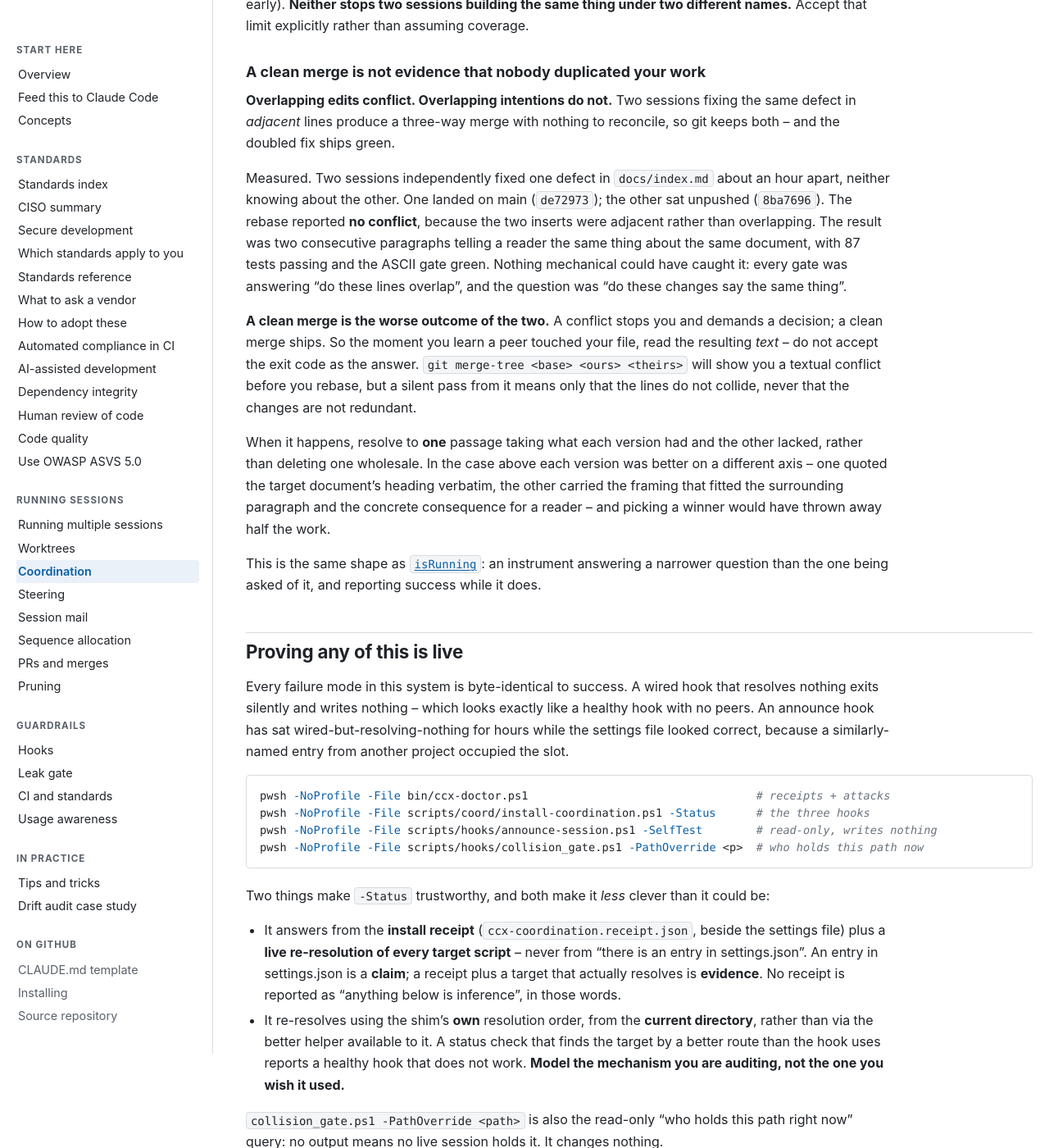
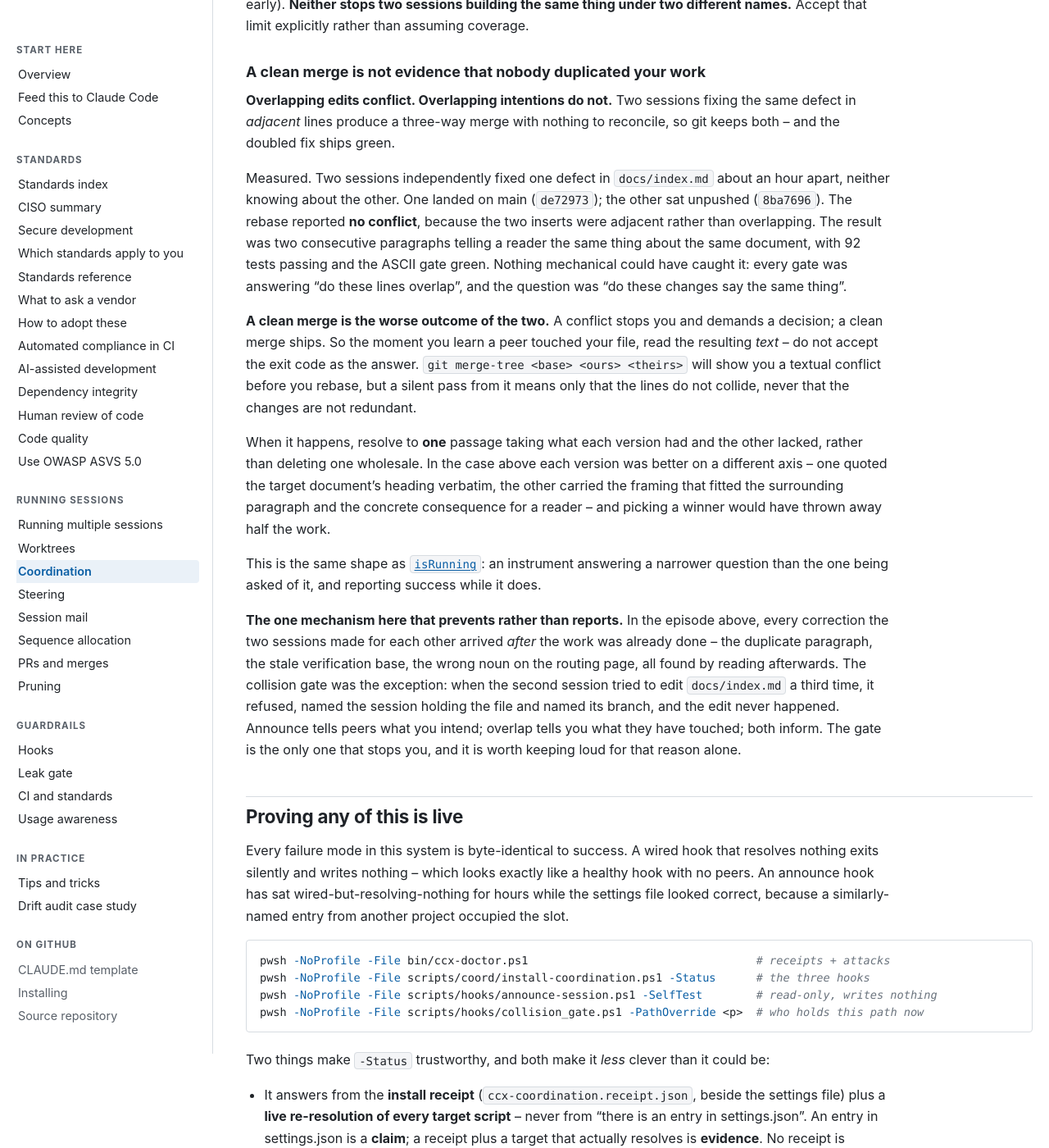
Before and after one commit to wshallwshall/claude-multisession, a Jekyll site: the page built from docs/COORDINATION.md, in a window 1280 px wide and 1400 px high, scrolled down 15699 px. Shown: the whole window at 82% size. Built offline with Jekyll 4.4.1, drawn with Linux system fonts in a browser that asks for light colours; our own code applies the rules of GitHub Pages for plain Markdown files.

Commit message:
docs(coord): the gate was the only thing that stopped a collision instead of reporting one
Two corrections to aa6290b, both from the session on the other side of that
episode.

The test count was wrong. I wrote 87, which was my own earlier run; the session
that held the doubled paragraph measured 92 green over it. Theirs is the number at
the moment the defect existed, which is the number the sentence is making a claim
about.

The stronger point was missing entirely. Every correction the two sessions made
for each other that evening arrived after the work was done -- the duplicated
paragraph, a verification run measured against a base that had moved, a stale noun
on the routing page. All found by reading afterwards. The collision gate was the
exception: it refused an edit to docs/index.md, named the session holding the file
and named its branch, and the edit never happened.

That is the difference between the three mechanisms and it was not written down.
Announce tells peers what you intend. Overlap tells you what they have touched.
Both inform, and both leave you free to proceed into a collision. The gate is the
only one that stops you, which is the argument for tolerating its interruptions.

Co-Authored-By: Claude Opus 5 <noreply@anthropic.com>

```diff
--- a/docs/COORDINATION.md
+++ b/docs/COORDINATION.md
@@ -650,7 +650,7 @@ Measured. Two sessions independently fixed one defect in `docs/index.md` about a
 knowing about the other. One landed on main (`de72973`); the other sat unpushed (`8ba7696`). The
 rebase reported **no conflict**, because the two inserts were adjacent rather than overlapping. The
 result was two consecutive paragraphs telling a reader the same thing about the same document, with
-87 tests passing and the ASCII gate green. Nothing mechanical could have caught it: every gate was
+92 tests passing and the ASCII gate green. Nothing mechanical could have caught it: every gate was
 answering "do these lines overlap", and the question was "do these changes say the same thing".
 
 **A clean merge is the worse outcome of the two.** A conflict stops you and demands a decision; a
@@ -668,6 +668,15 @@ thrown away half the work.
 This is the same shape as [`isRunning`](#the-id-rules----the-most-valuable-part-of-the-hook): an
 instrument answering a narrower question than the one being asked of it, and reporting success while
 it does.
+
+**The one mechanism here that prevents rather than reports.** In the episode above, every correction
+the two sessions made for each other arrived *after* the work was already done -- the duplicate
+paragraph, the stale verification base, the wrong noun on the routing page, all found by reading
+afterwards. The collision gate was the exception: when the second session tried to edit
+`docs/index.md` a third time, it refused, named the session holding the file and named its branch,
+and the edit never happened. Announce tells peers what you intend; overlap tells you what they have
+touched; both inform. The gate is the only one that stops you, and it is worth keeping loud for that
+reason alone.
 
 ## Proving any of this is live
 
```
